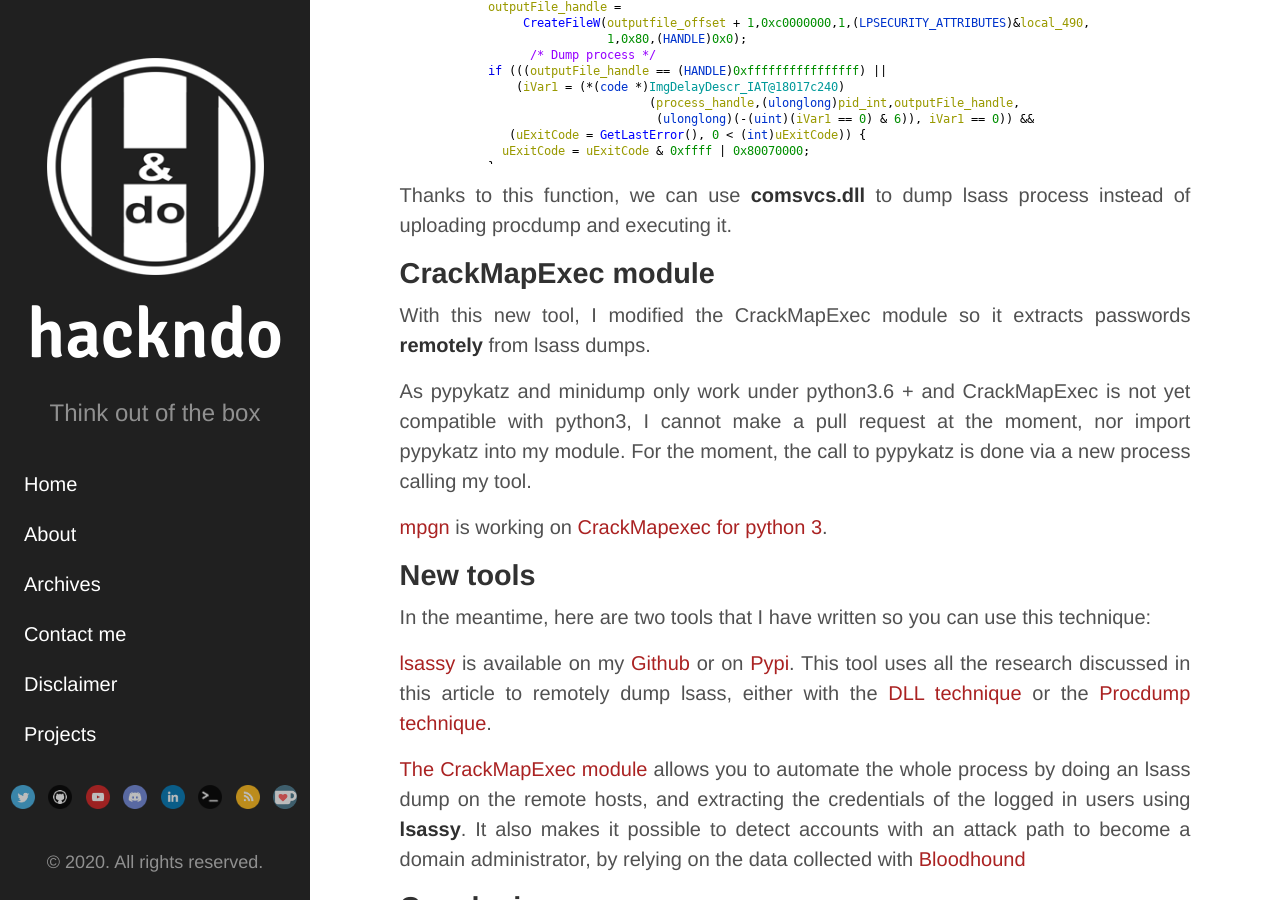
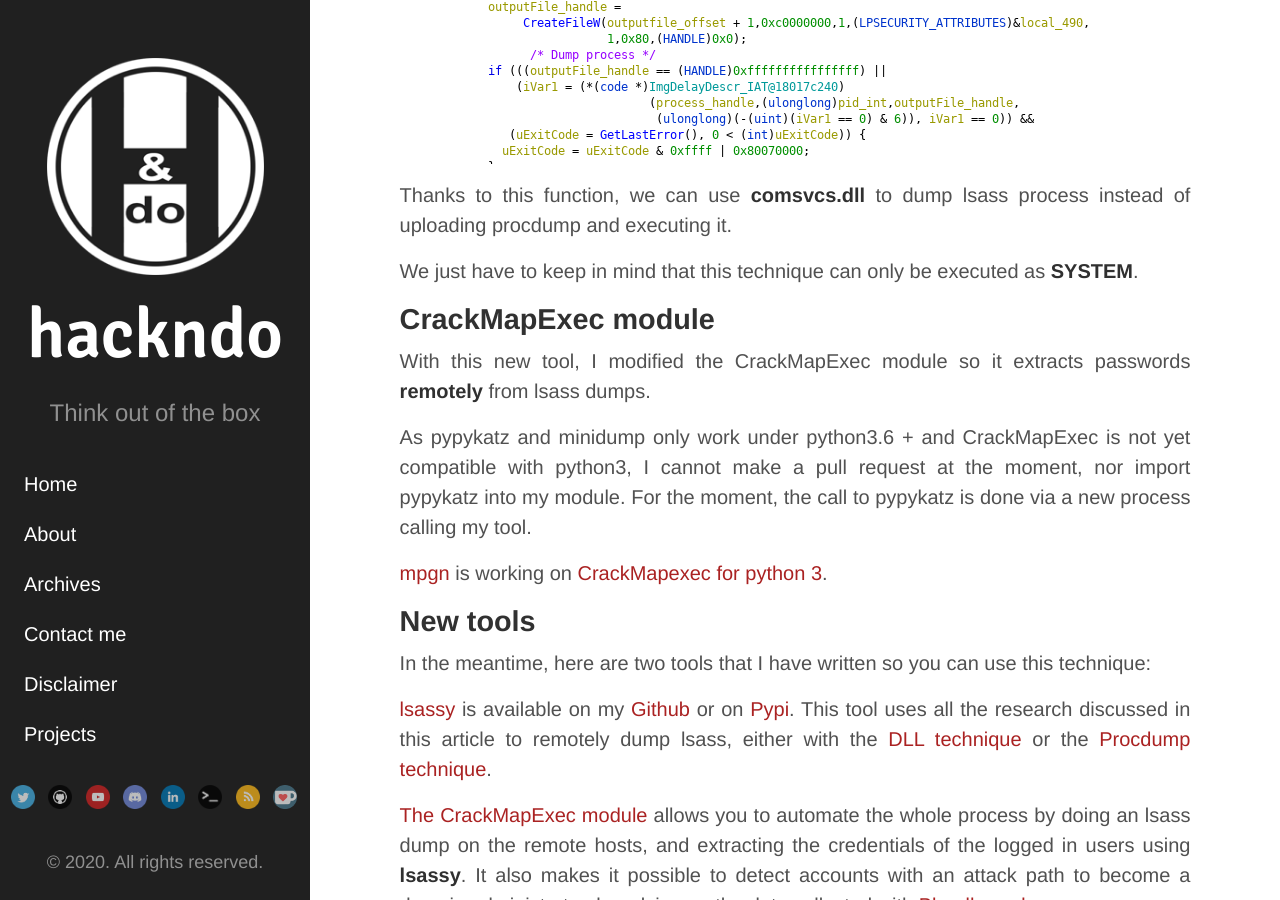
Before and after one commit to Hackndo/en.hackndo.github.io, a Jekyll site: the page built from _posts/2019-11-29-remote-lass-dump-passwords.md, in a window 1280 px wide and 900 px high, scrolled down 13486 px. Built offline with Jekyll 4.4.1, drawn with Linux system fonts in a browser that asks for light colours; comment, search, counter and statistics services are not loaded.

Commit message:
Add system info

```diff
--- a/_posts/2019-11-29-remote-lass-dump-passwords.md
+++ b/_posts/2019-11-29-remote-lass-dump-passwords.md
@@ -405,6 +405,8 @@
 
 Thanks to this function, we can use **comsvcs.dll** to dump lsass process instead of uploading procdump and executing it.
 
+We just have to keep in mind that this technique can only be executed as **SYSTEM**.
+
 ## CrackMapExec module
 
 With this new tool, I modified the CrackMapExec module so it extracts passwords **remotely** from lsass dumps.
```
